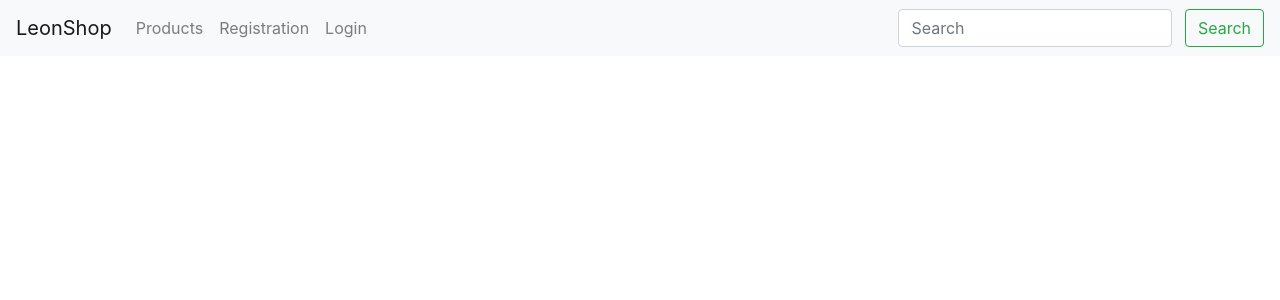
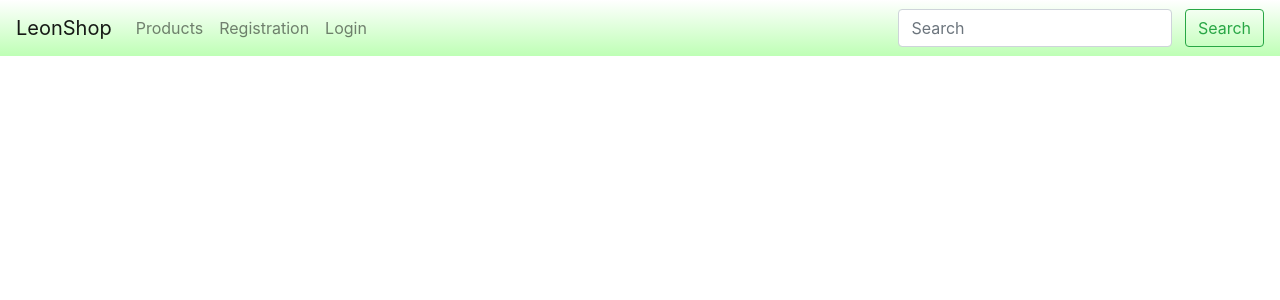
Before and after one commit to lioncub3/MyMVC, a PHP site: page /product in a window 1280 px wide. Shown: the top 300 px of the page. Run offline with PHP 8.4, Linux system fonts and the light colour scheme; data that the repository does not hold is empty; some libraries are stand-ins or nearby versions.

Commit message:
Update layots

```diff
--- a/assets/css/main.css
+++ b/assets/css/main.css
@@ -24,6 +24,10 @@
   color: rgb(0, 255, 0);
 }
 
+.navbar{
+  background-image: linear-gradient(rgb(255, 255, 255), rgb(190, 255, 181));
+}
+
 @media(min-width: 768px) {
     .field-label-responsive {
       padding-top: .5rem;
--- a/controllers/homeController.php
+++ b/controllers/homeController.php
@@ -6,11 +6,6 @@ class homeController extends Controller
     function indexAction()
     {
         $this->renderView("index.php");
-    }
-
-    function testAction()
-    {
-        $this->renderView("test.php");
     }
 
     function logoutAction()
--- a/views/_shared/master_page.php
+++ b/views/_shared/master_page.php
@@ -11,7 +11,7 @@
   </head>
 
   <body id="page-top">
-    <nav class="navbar navbar-expand-lg navbar-light bg-light">
+    <nav class="navbar navbar-expand-lg navbar-light">
   <a class="navbar-brand" href="/">LeonShop</a>
   <button class="navbar-toggler" type="button" data-toggle="collapse" data-target="#navbarSupportedContent" aria-controls="navbarSupportedContent" aria-expanded="false" aria-label="Toggle navigation">
     <span class="navbar-toggler-icon"></span>
--- a/views/home/index.php
+++ /dev/null
@@ -1,5 +0,0 @@
-<form action="/home/test/" method="POST">
-<input type="text" name="userName" placeholder="Name"/>
-<input type="text" name="userEmail" placeholder="Email"/>
-<input type="submit"/>
-</form>
--- a/views/home/test.php
+++ /dev/null
@@ -1,3 +0,0 @@
-<?php
-echo $_POST["userName"];
-echo $_POST["userEmail"];
```
